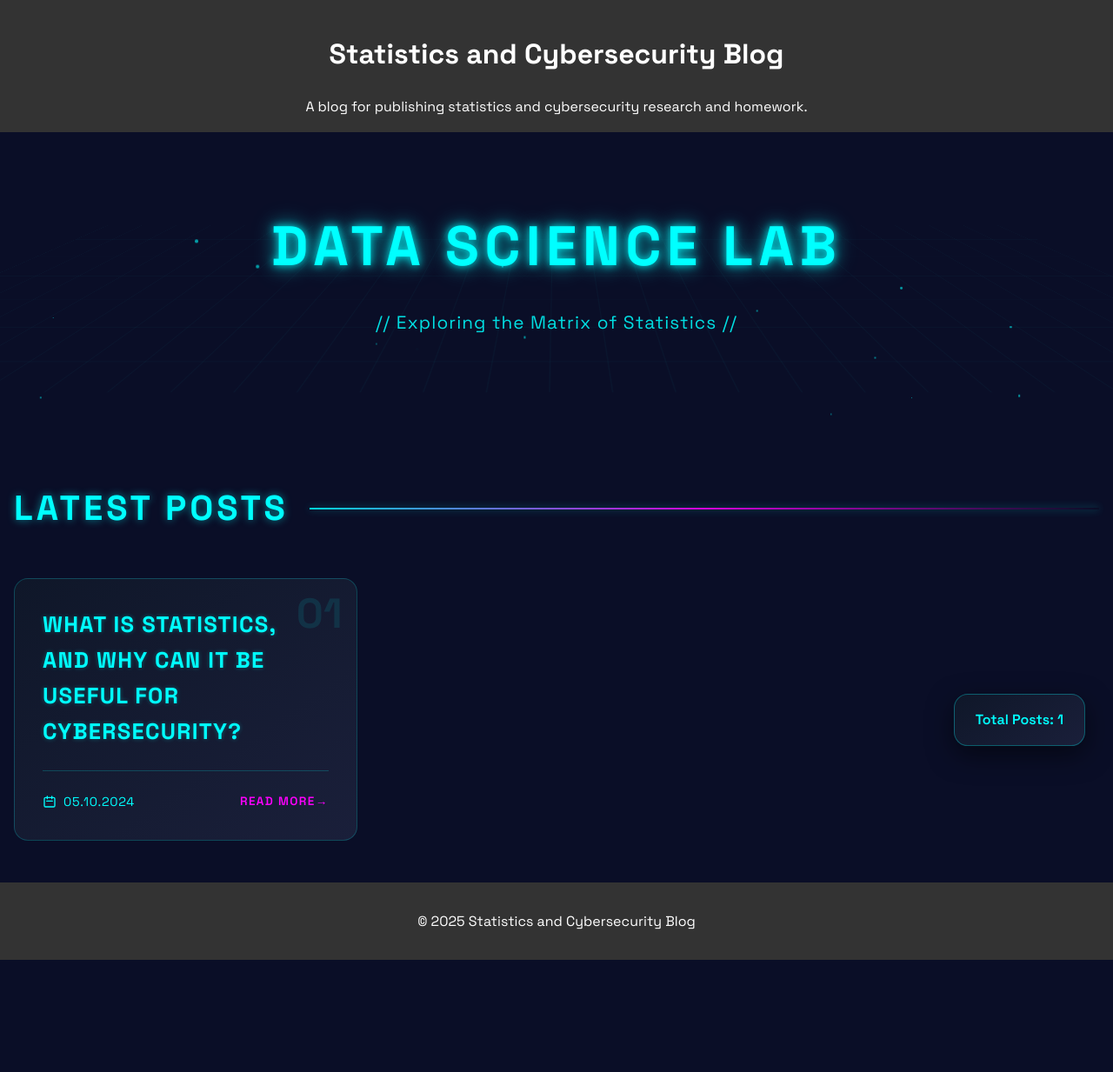
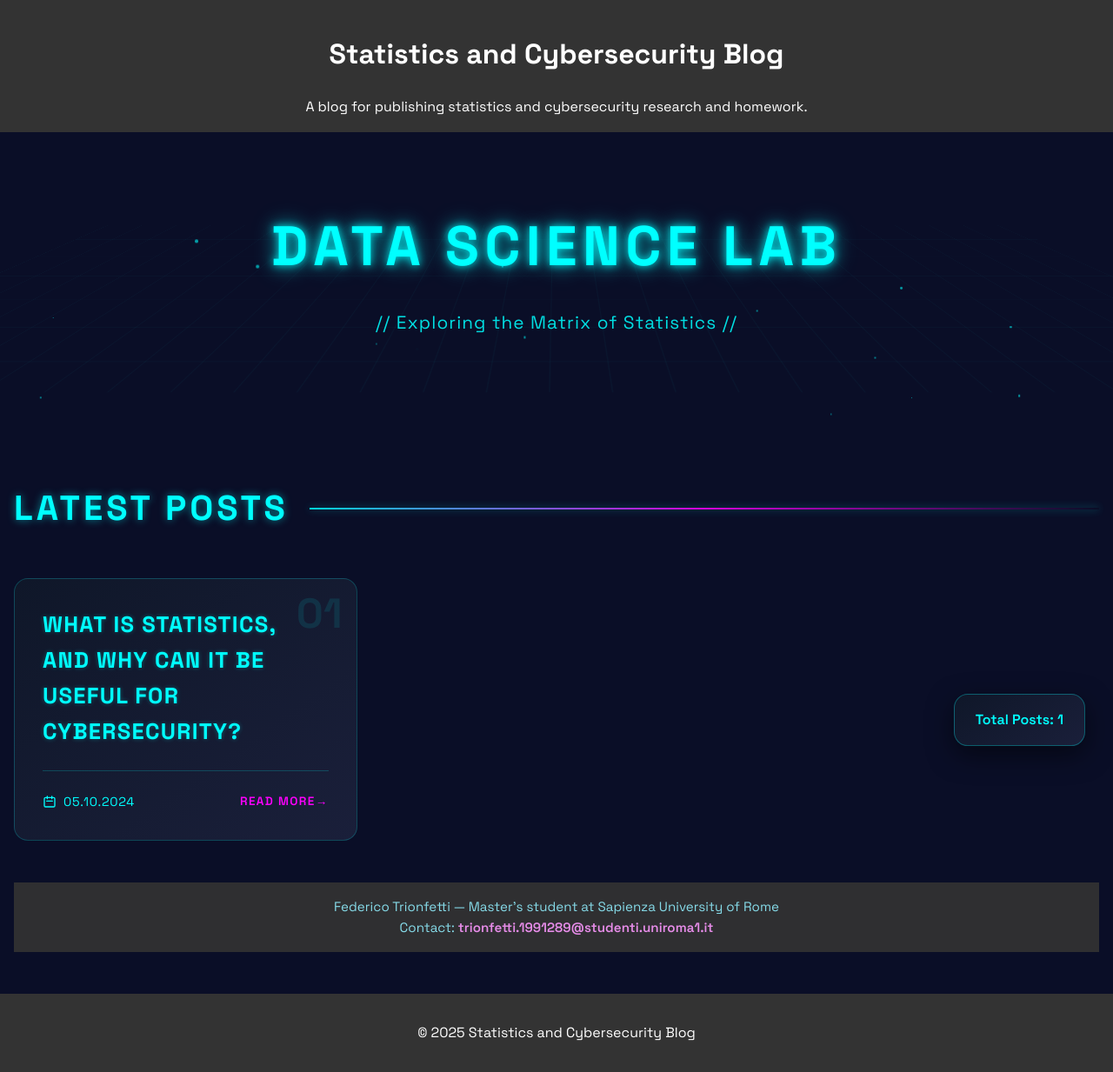
Before and after one commit to FedericoTrionfetti/StatisticsBlog, a Jekyll site: the page built from index.html, in a window 1280 px wide. Shown: the whole page at 87% size. Built offline with Jekyll 4.4.1, drawn with Linux system fonts in a browser that asks for light colours; before the commit the page ends 1104 px from its top, so only the background shows below that.

```diff
--- a/index.html
+++ b/index.html
@@ -456,3 +456,28 @@
     }
   }, 100);
 </script>
+<style>
+  /* Author footer */
+  .author-footer {
+    text-align: center;
+    color: #94f2ff;
+    font-size: 0.95rem;
+    margin: 3rem 0 2rem 0;
+    opacity: 0.9;
+  }
+
+  .author-footer a {
+    color: #ff9bff;
+    text-decoration: none;
+    font-weight: 600;
+  }
+
+  @media (max-width: 768px) {
+    .author-footer { font-size: 0.9rem; margin: 2rem 0; }
+  }
+</style>
+
+<footer class="author-footer">
+  <div>Federico Trionfetti — Master's student at Sapienza University of Rome</div>
+  <div>Contact: <a href="mailto:trionfetti.1991289@studenti.uniroma1.it">trionfetti.1991289@studenti.uniroma1.it</a></div>
+</footer>
```
Also changed, not shown: README.md.
